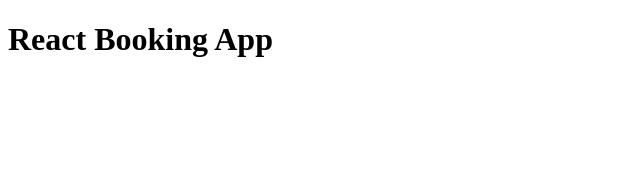
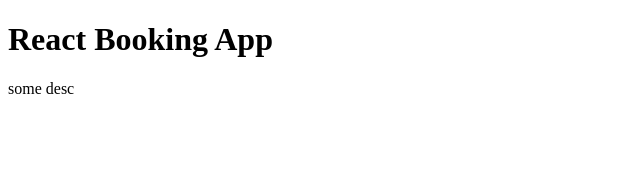
Before and after one commit to MrAndriy/admin_dashboard_react, a React (Create React App) app in the folder client/: page / in a window 1280 px wide. Shown: the top 170 px of the page, without its empty margins (0-640 px from the left). Built offline with nearby package versions, Linux system fonts and the light colour scheme.

Commit message:
Update App.js

```diff
--- a/client/src/App.js
+++ b/client/src/App.js
@@ -2,6 +2,7 @@ function App() {
   return (
     <div className="App">
       <h1>React Booking App</h1>
+      <p>some desc</p>
     </div>
   );
 }
```
